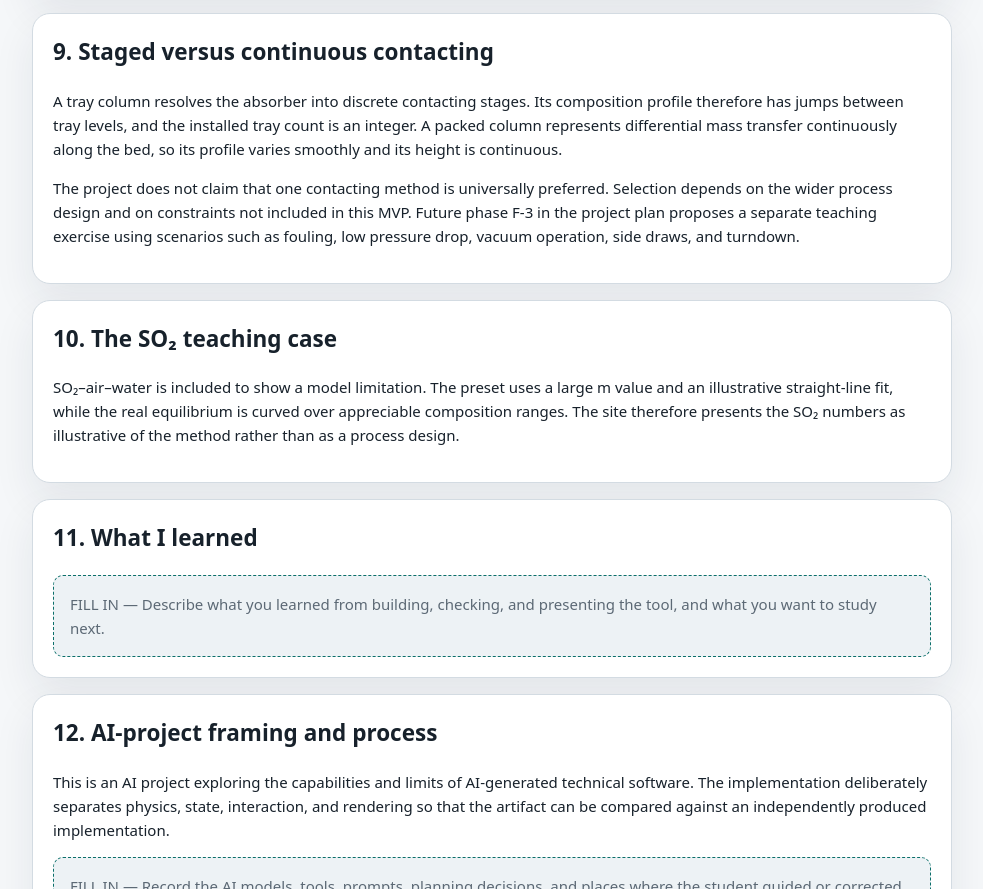
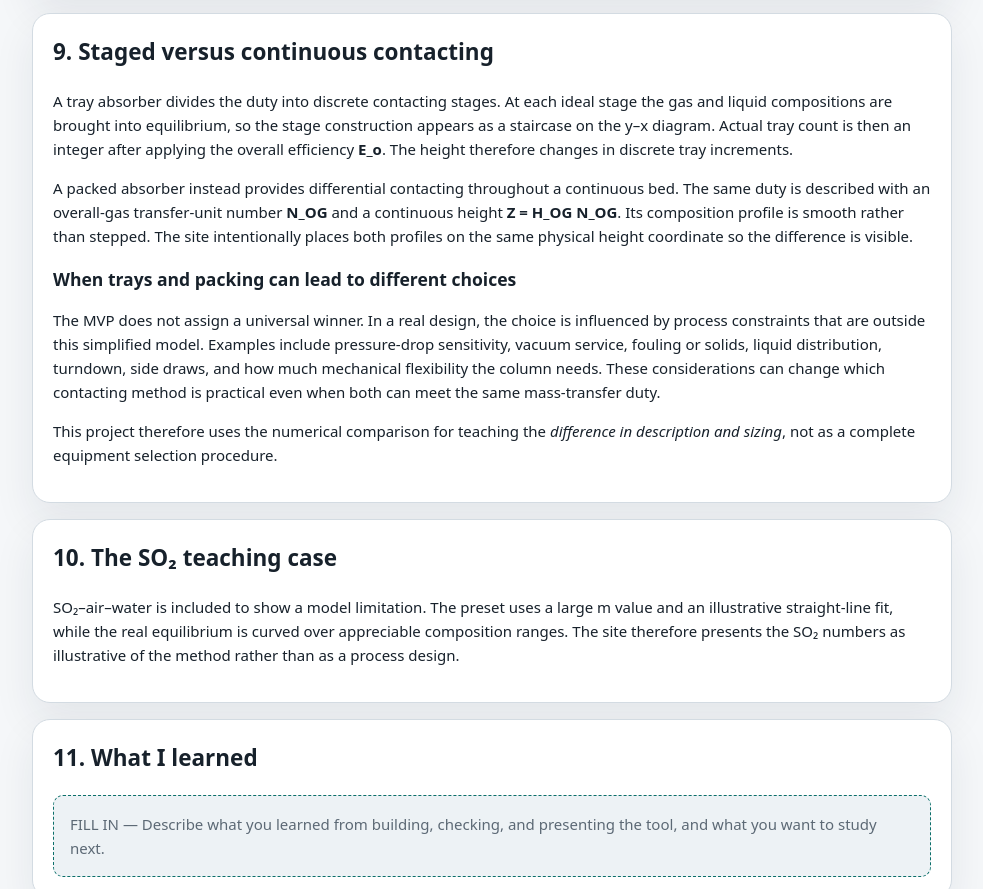
Before and after one commit to BE-aa8/seperations, a website: page impl-b/docs.html in a window 1280 px wide. Shown: the part 2550-3439 px from the top of the page, without its empty margins (148-1131 px from the left). Drawn offline with Linux system fonts and the light colour scheme.

Commit message:
Round 2: expand staged-versus-continuous design guidance

```diff
--- a/impl-b/docs.html
+++ b/impl-b/docs.html
@@ -169,18 +169,33 @@
     <article>
       <h2>9. Staged versus continuous contacting</h2>
       <p>
-        A tray column resolves the absorber into discrete contacting stages. Its
-        composition profile therefore has jumps between tray levels, and the
-        installed tray count is an integer. A packed column represents differential
-        mass transfer continuously along the bed, so its profile varies smoothly and
-        its height is continuous.
+        A tray absorber divides the duty into discrete contacting stages. At each
+        ideal stage the gas and liquid compositions are brought into equilibrium,
+        so the stage construction appears as a staircase on the y–x diagram.
+        Actual tray count is then an integer after applying the overall efficiency
+        <strong>E_o</strong>. The height therefore changes in discrete tray increments.
       </p>
       <p>
-        The project does not claim that one contacting method is universally preferred.
-        Selection depends on the wider process design and on constraints not included
-        in this MVP. Future phase F-3 in the project plan proposes a separate teaching
-        exercise using scenarios such as fouling, low pressure drop, vacuum operation,
-        side draws, and turndown.
+        A packed absorber instead provides differential contacting throughout a
+        continuous bed. The same duty is described with an overall-gas transfer-unit
+        number <strong>N_OG</strong> and a continuous height
+        <strong>Z = H_OG N_OG</strong>. Its composition profile is smooth rather than
+        stepped. The site intentionally places both profiles on the same physical
+        height coordinate so the difference is visible.
+      </p>
+      <h3>When trays and packing can lead to different choices</h3>
+      <p>
+        The MVP does not assign a universal winner. In a real design, the choice is
+        influenced by process constraints that are outside this simplified model.
+        Examples include pressure-drop sensitivity, vacuum service, fouling or
+        solids, liquid distribution, turndown, side draws, and how much mechanical
+        flexibility the column needs. These considerations can change which contacting
+        method is practical even when both can meet the same mass-transfer duty.
+      </p>
+      <p>
+        This project therefore uses the numerical comparison for teaching the
+        <em>difference in description and sizing</em>, not as a complete equipment
+        selection procedure.
       </p>
     </article>
 
```
